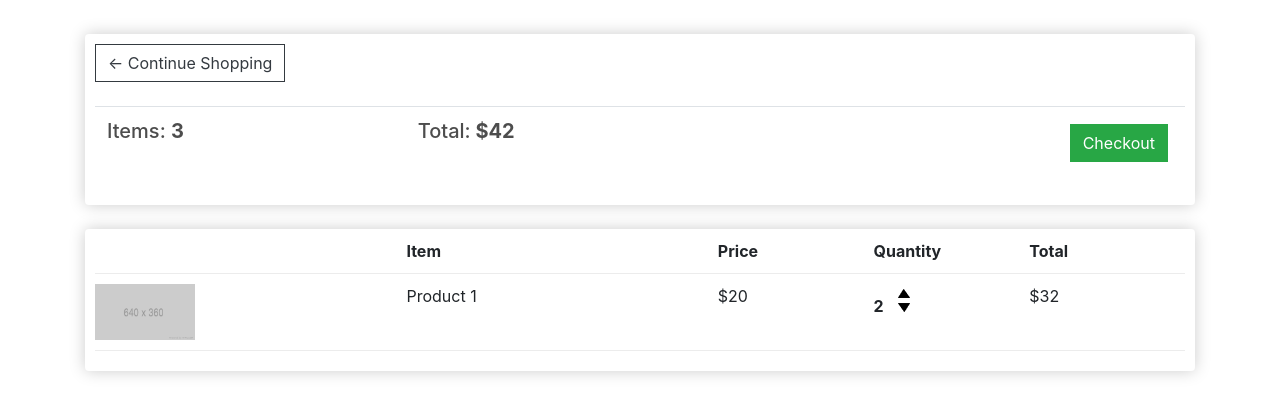
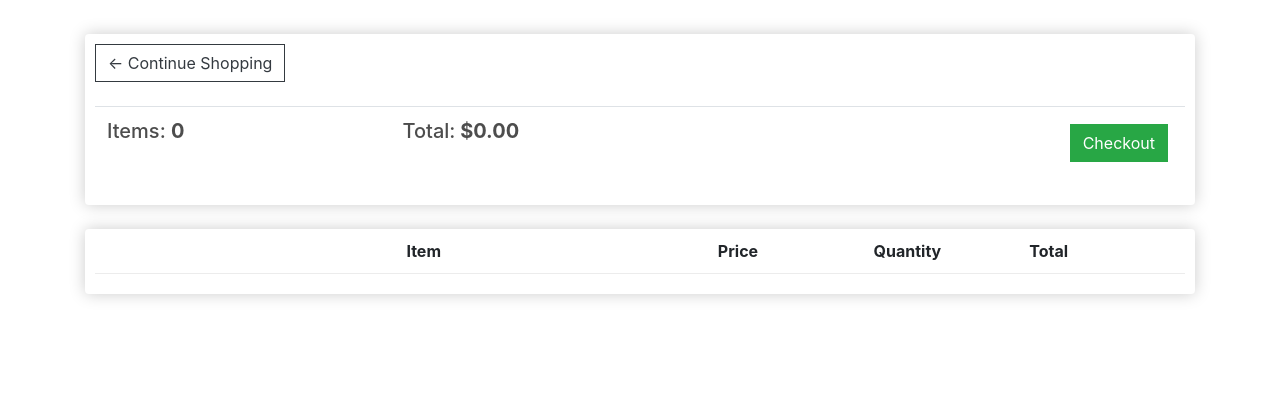
Before and after one commit to bilolbek1/full_online_shop, a Django app: page /cart/ in a window 1280 px wide. Shown: the part 57-472 px from the top of the page. Run offline with Django 4.2, Linux system fonts and the light colour scheme; lists and menus that the app fills with data are empty; some libraries are stand-ins or nearby versions.

Commit message:
data structure

```diff
--- a/store/models.py
+++ b/store/models.py
@@ -47,11 +47,17 @@ class Order(models.Model):
 
 
 
+
 class OrderItem(models.Model):
     product = models.ForeignKey(Product, on_delete=models.SET_NULL, blank=True, null=True)
     order = models.ForeignKey(Order, on_delete=models.SET_NULL, null=True, blank=True)
     quantity = models.IntegerField(default=0, null=True, blank=True)
     date_added = models.DateTimeField(auto_now_add=True)
+
+    def get_total(self):
+        total = self.product.new_price * self.quantity
+        return total
+
 
 
 class ShippingAddress(models.Model):
--- a/store/templates/cart.html
+++ b/store/templates/cart.html
@@ -12,8 +12,8 @@
 				<br>
 				<table class="table">
 					<tr>
-						<th><h5>Items: <strong>3</strong></h5></th>
-						<th><h5>Total:<strong> $42</strong></h5></th>
+						<th><h5>Items: <strong>{{ quantity }}</strong></h5></th>
+						<th><h5>Total:<strong> ${{ sum|floatformat:2 }}</strong></h5></th>
 						<th>
 							<a  style="float:right; margin:5px;" class="btn btn-success" href="{% url 'checkout' %}">Checkout</a>
 						</th>
@@ -31,21 +31,22 @@
 					<div style="flex:1"><strong>Quantity</strong></div>
 					<div style="flex:1"><strong>Total</strong></div>
 				</div>
-
+            {% for i in items %}
 				<div class="cart-row">
-					<div style="flex:2"><img class="row-image" src="{% static 'images/placeholder.png' %}"></div>
-					<div style="flex:2"><p>Product 1</p></div>
-					<div style="flex:1"><p>$20</p></div>
+					<div style="flex:2"><img class="row-image" src="{{ i.product.product_image.url }}"></div>
+					<div style="flex:2"><p>{{ i.product.name }}</p></div>
+					<div style="flex:1"><p>${{ i.product.new_price |floatformat:2 }}</p></div>
 					<div style="flex:1">
-						<p class="quantity">2</p>
+						<p class="quantity">{{ i.quantity }}</p>
 						<div class="quantity">
 							<img class="chg-quantity" src="{% static  'images/arrow-up.png' %}">
 
 							<img class="chg-quantity" src="{% static  'images/arrow-down.png' %}">
 						</div>
 					</div>
-					<div style="flex:1"><p>$32</p></div>
+					<div style="flex:1"><p>${{ i.get_total |floatformat:2 }}</p></div>
 				</div>
+                {% endfor %}
 
 			</div>
 		</div>
--- a/store/templates/store.html
+++ b/store/templates/store.html
@@ -26,13 +26,13 @@ img{
 			<div class="box-element product">
                 <div class="title">
 				    <h6><strong>{{ i.name }}</strong></h6>
-                    <h6>$<s>{{ i.old_price }}</s></h6>
+                    <h6>$<s>{{ i.old_price|floatformat:2 }}</s></h6>
                 </div>
 				<hr>
 
 				<button  class="btn btn-outline-secondary add-btn">Add to Cart</button>
 				<a class="btn btn-outline-success" href="#">View</a>
-				<h4 style="display: inline-block; float: right"><strong>${{ i.new_price }}</strong></h4>
+				<h4 style="display: inline-block; float: right"><strong>${{ i.new_price|floatformat:2 }}</strong></h4>
 
 			</div>
 		</div>
--- a/store/views.py
+++ b/store/views.py
@@ -1,7 +1,7 @@
 from django.shortcuts import render
 from django.views import View
 
-from store.models import Product
+from store.models import Product, Order
 
 
 class StoreView(View):
@@ -16,8 +16,24 @@ class StoreView(View):
 
 class CartView(View):
     def get(self, request):
+        if request.user.is_authenticated:
+            customer = request.user.customer
+            order, created = Order.objects.get_or_create(customer=customer, complete=False)
+            items = order.orderitem_set.all()
+        else:
+            items = []
+        sum = 0
+        for i in items:
+            sum+= i.get_total()
+        quantity = 0
+        for j in items:
+            quantity += j.quantity
+
+
         context = {
-
+            "quantity": quantity,
+            "sum":sum,
+            "items": items
         }
         return render(request, "cart.html", context)
 
@@ -25,7 +41,22 @@ class CartView(View):
 
 class CheckOutView(View):
     def get(self, request):
+        if request.user.is_authenticated:
+            customer = request.user.customer
+            order, created = Order.objects.get_or_create(customer=customer, complete=False)
+            items = order.orderitem_set.all()
+        else:
+            items = []
+        sum = 0
+        for i in items:
+            sum += i.get_total()
+        quantity = 0
+        for j in items:
+            quantity += j.quantity
+
         context = {
-
+            "quantity": quantity,
+            "sum": sum,
+            "items": items
         }
         return render(request, "checkout.html", context)
```
Also changed, not shown: store/templates/checkout.html (+9 -6 lines), db.sqlite3.
